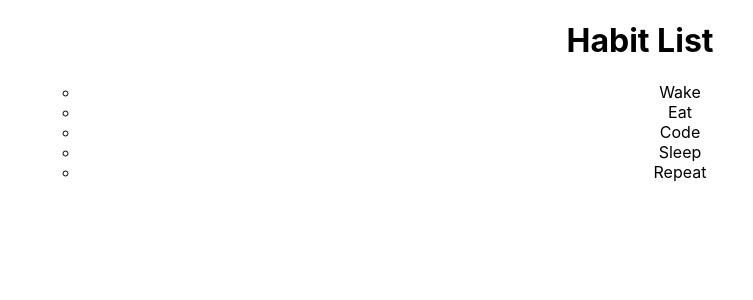
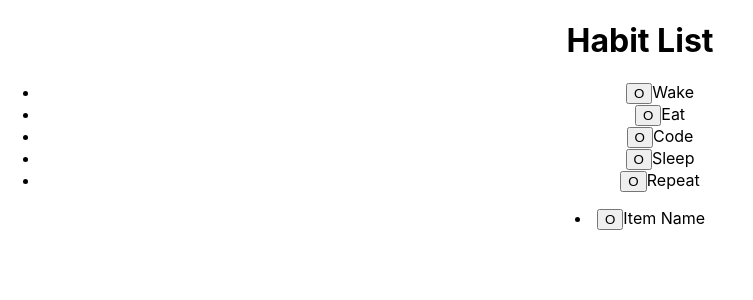
Before and after one commit to zacharylott94/reactHabitList, a React (Create React App) app: page / in a window 1280 px wide. Shown: the top 300 px of the page, without its empty margins (0-753 px from the left). Built offline with nearby package versions, Linux system fonts and the light colour scheme.

Commit message:
Added toggle buttons to each list item

```diff
--- a/src/App.js
+++ b/src/App.js
@@ -7,9 +7,8 @@ function App() {
   return (
     <div className="App">
       <h1>Habit List</h1>
-      <ul>
         <List items={testList} />
-      </ul>
+        <ListItem />
     </div>
   );
 }
@@ -17,12 +16,19 @@ function App() {
 class ListItem extends React.Component {
   constructor(props){
     super(props)
+    this.state = {
+      complete: false,
+    }
   }
 
+  onClick() {
+    this.setState({complete: !this.state.complete})
+  }
   render () {
-    return <li>{this.props.name}</li>
+    return <li><button onClick={() => this.onClick()}>{this.state.complete ? "X": "O"}</button>{this.props.name}</li>
   }
 }
+ListItem.defaultProps = {name : "Item Name"}
 
 function List(props) {
   let list = props.items.map((i) => <ListItem key={i.toString()} name={i} />)
@@ -33,6 +39,6 @@ function List(props) {
   )
 }
 
-ListItem.defaultProps = {name:"Item Name"}
+
 
 export default App;
```
